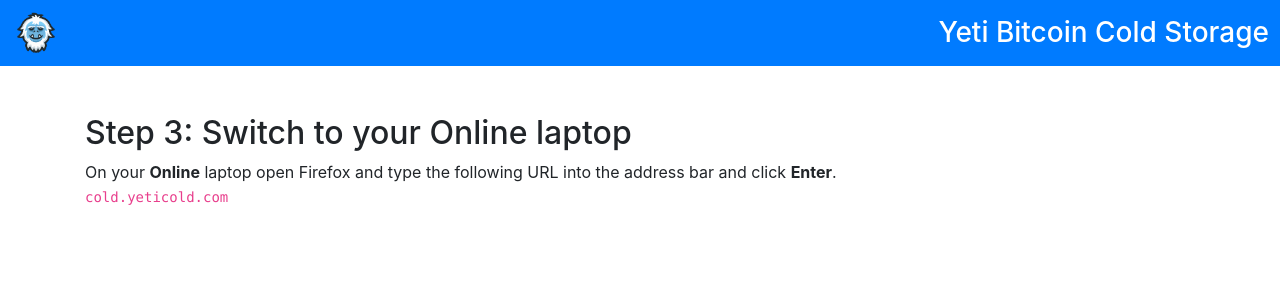
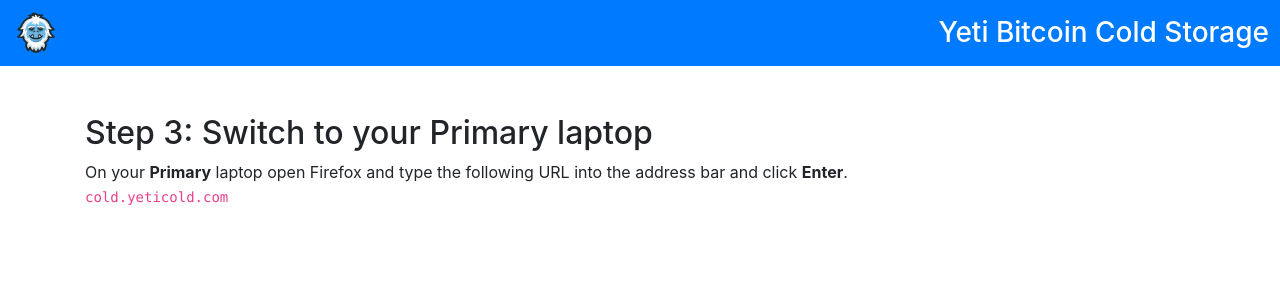
Before and after one commit to JWWeatherman/yetihosted, a Vue app: page /Cold/step3 in a window 1280 px wide. Shown: the top 300 px of the page. Built offline with nearby package versions, Linux system fonts and the light colour scheme; what vue-default-value would draw is missing.

Commit message:
added gdown.pl code

```diff
--- a/src/components/YetiColdStartup3.vue
+++ b/src/components/YetiColdStartup3.vue
@@ -2,8 +2,8 @@
   <div>
     <navbarcold></navbarcold>
     <div class="container" style="margin-top: 3rem;">
-      <h2>Step 3: Switch to your Online laptop</h2>
-      <div>On your <b>Online</b> laptop open Firefox and type the following URL into the address bar and click <b>Enter</b>.</div>
+      <h2>Step 3: Switch to your Primary laptop</h2>
+      <div>On your <b>Primary</b> laptop open Firefox and type the following URL into the address bar and click <b>Enter</b>.</div>
       <div></div>
       <code>cold.yeticold.com</code>
     </div>
--- a/src/components/YetiColdStartup4.vue
+++ b/src/components/YetiColdStartup4.vue
@@ -2,9 +2,9 @@
   <div>
     <navbarcold></navbarcold>
     <div class="container" style="margin-top: 3rem;">
-      <h2 style="margin-bottom:35px;">Step 4: Download Yeti to the Online Laptop</h2>
+      <h2 style="margin-bottom:35px;">Step 4: Download Yeti to the <b>Primary</b> Laptop</h2>
       <ol>
-        <li>On your <b>Online</b> laptop click on the <b>9 Dots</b> in the bottom left corner of your Ubuntu desktop and then click <b>Terminal</b>.</li>
+        <li>On your <b>Primary</b> laptop click on the <b>9 Dots</b> in the bottom left corner of your Ubuntu desktop and then click <b>Terminal</b>.</li>
         <li>Click <b>Copy</b> to copy the text below this line.</li>
         <div style="width:75%;" class="input-group mb-3 mt-3">
         <input v-on:click="copy1" v-b-tooltip.click v-b-tooltip.blur title="Copied" readonly type="text" class="form-control" aria-label="Default" id="copy1" aria-describedby="inputGroup-sizing-default" value="sudo apt-get update; sudo apt-get install git; git clone https://github.com/jwweatherman/yeticold.git ~/yeticold">
```
